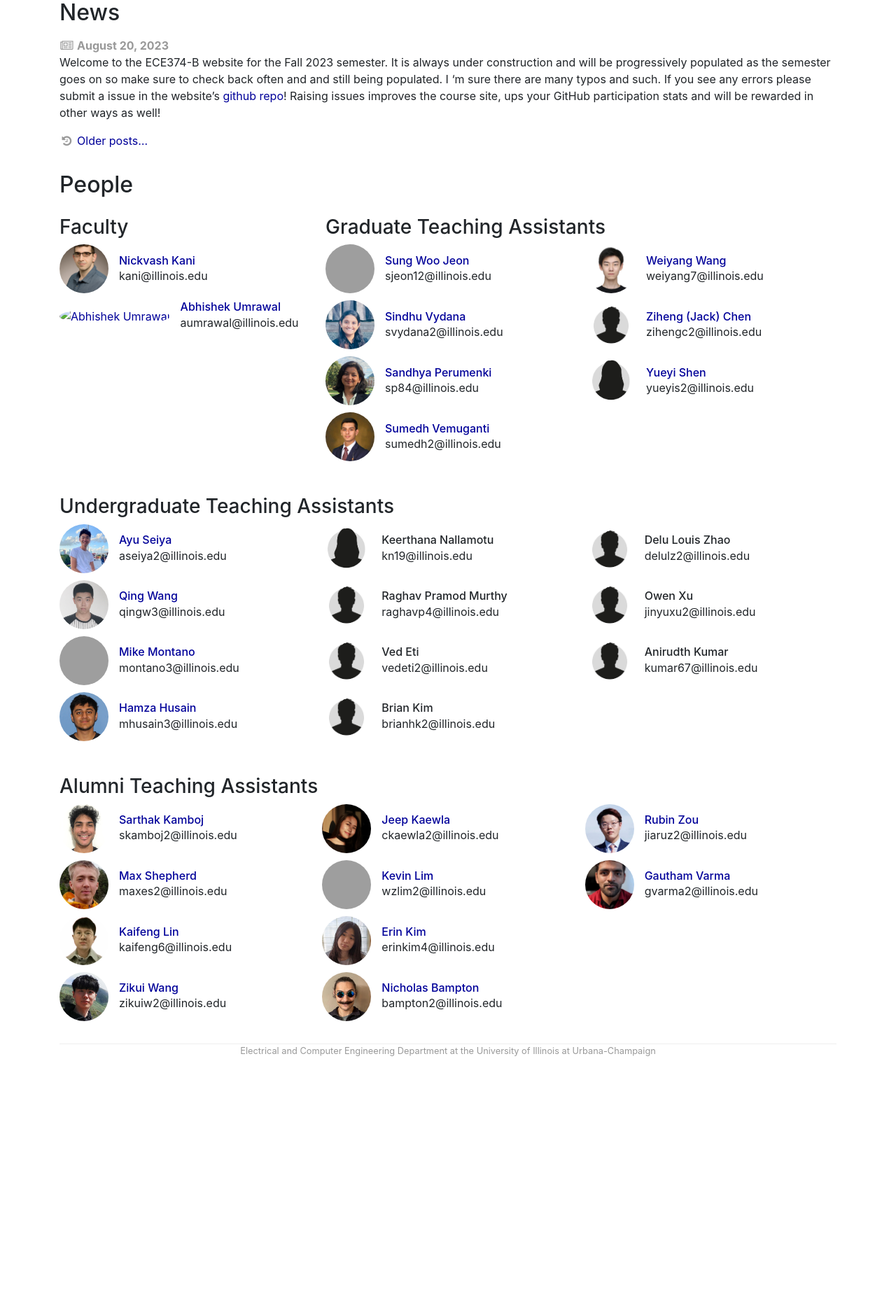
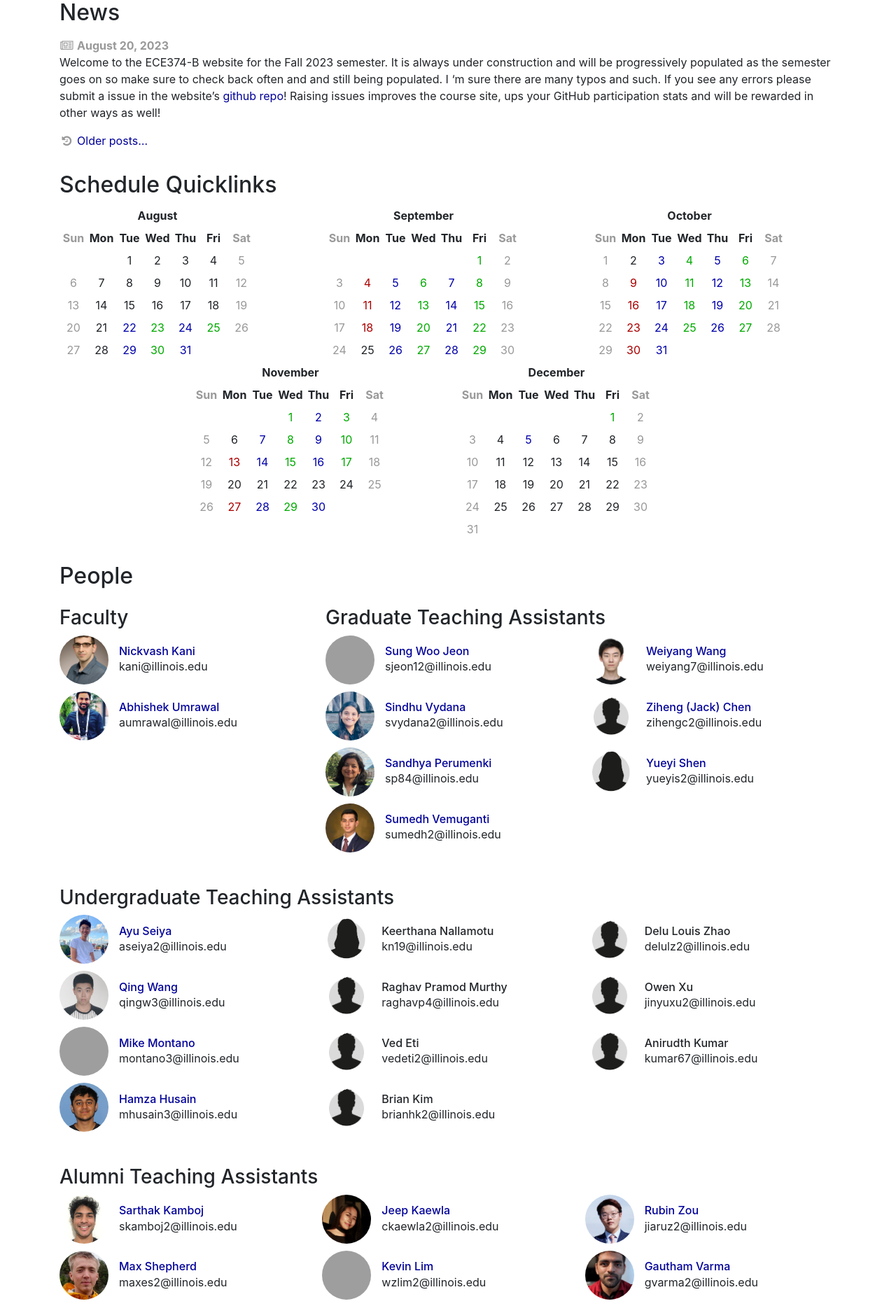
Before and after one commit to UIUC-ECE374B/su25, a Jekyll site: the page built from index.html, in a window 1280 px wide. Shown: the part 550-2416 px from the top of the page at 70% size. Built offline with Jekyll 4.4.1, drawn with Linux system fonts in a browser that asks for light colours; before the commit the page ends 2077 px from its top, so only the background shows below that; grey boxes are pictures that could not be loaded.

Commit message:
Added quicklinks calendar to website

```diff
--- a/_includes/lab-card.html
+++ b/_includes/lab-card.html
@@ -9,7 +9,7 @@
 
 {% if lecture.placeholder %}
 
-<div class="card" style="background-color: #{{ lecture.back-color }};">
+<div class="card" style="background-color: #{{ lecture.back-color }};" id="{{lecture.card-link}}">
     <div class="row align-items-center" style="padding-top: 70px;">
         <div class="col-md-7 text-right">
             <h2 class="card-title">
@@ -29,7 +29,7 @@
 
 {% else %}
 
-<div class="card" style="background-color: #{{ lecture.back-color }};">
+<div class="card" style="background-color: #{{ lecture.back-color }};" id="{{lecture.card-link}}">
     <div class="row">
         <div class="col-md-9">
             <div class="card-body">
--- a/_includes/lecture-card.html
+++ b/_includes/lecture-card.html
@@ -10,7 +10,7 @@
 
 {% if lecture.placeholder %}
 
-<div class="card" style="background-color: #{{ lecture.back-color }};">
+<div class="card" style="background-color: #{{ lecture.back-color }};" id="{{lecture.card-link}}" >
     <div class="row align-items-center" style="padding-top: 70px;">
         <div class="col-md-7 text-right">
             <h1 class="card-title">
@@ -30,7 +30,7 @@
 
 {% else %}
 
-<div class="card" style="background-color: #{{ lecture.back-color }};">
+<div class="card" style="background-color: #{{ lecture.back-color }};" id="{{lecture.card-link}}">
     <div class="row">
         <div class="col-md-10">
             <div class="card-body">
--- /dev/null
+++ b/_includes/quicklinks.html
@@ -0,0 +1,84 @@
+{%- assign months = "08|09|10|11|12" | split: "|" %}
+{%- assign month_names = "August|September|October|November|December" | split: "|" %}
+<section class="people row justify-content-center">
+
+{%- for i in (0..4) %}
+
+<div class="col-md-4">
+{% assign month = months[i] %}
+{% assign month_starts = "2023-" | append: month | append: "-01" %}
+{% assign month_starts_ts = month_starts | date: "%s" %}
+
+{% assign fd = false %}
+<div class="calendar">
+<b class="calendar__month">{{ month_names[i] }}</b>
+<b class="calendar__we">Sun</b><b>Mon</b><b>Tue</b><b>Wed</b><b>Thu</b><b>Fri</b><b class="calendar__we">Sat</b>
+{%- for i in (-7..30) %}
+    {%- assign day = 86400 | times: i | plus: month_starts_ts %}
+    {%- assign dow = day | date: '%u' %}
+    {%- assign m = day | date: '%m' %}
+    {%- assign dayf = day | date: "%Y-%m-%d" %}
+    {%- unless fd %}
+        {%- if dow == '6' %}{% assign fd = true %}{% endif %}
+        {%- continue %}
+    {%- endunless %}
+
+    {%- if month == m %}
+        {%- assign has_lec = false %}
+        {%- assign has_lab = false %}
+        {%- assign has_hw = false %}
+        {%- assign link = "" %}
+        {%- case dow %}
+            {%- when '6' %}<span class="calendar__we {{ has_posts }} ">
+            {%- when '7' %}<span class="calendar__we {{ has_posts }}">
+            {%- else %}
+                {%- for post in site.lectures %}
+                    {%- assign d = post.deliverydate | date: "%Y-%m-%d" %}
+                    {%- if d == dayf %}
+                        {% assign has_lec = true %}
+                        {%- assign link = "/lectures.html#" | append: post.card-link %}
+                        {% break %}
+                    {% endif %}
+                {%- endfor %}
+                {%- for post in site.labs %}
+                    {%- assign d = post.deliverydate | date: "%Y-%m-%d" %}
+                    {%- if d == dayf %}
+                        {% assign has_lab = true %}
+                        {%- assign link = "/lectures.html#" | append: post.card-link %}
+                        {% break %}
+                    {% endif %}
+                {%- endfor %}
+                {%- for postl in site.data.homework %}
+                    {% assign post = postl[1] %}
+                    {%- assign d = post.due-date | date: "%Y-%m-%d" %}
+                    {%- if d == dayf %}
+                        {% assign has_hw = true %}
+                        {%- assign link = "/homeworks.html" %}
+                        {% break %}
+                    {% endif %}
+                {%- endfor %}
+                {%- if has_lec %}
+                    <span><a href="{{ site.base }}{{ link }}" style="color:#0000aa;">
+                {%- elsif has_lab %}
+                    <span><a href="{{ site.base }}{{ link }}" style="color:#00aa00;">
+                {%- elsif has_hw %}
+                    <span><a href="{{ site.base }}{{ link }}" style="color:#aa0000;">
+                {%- else %}
+                    <span class="">
+                {%- endif %}
+        {%- endcase %}
+        {%- if has_lec or has_lab or has_hw %}
+            {{ day | date: '%e' }}</a></span>
+        {%- else %}
+            {{ day | date: '%e' }}</span>
+        {%- endif %}
+    {%- else %}
+        <span></span>
+    {% endif %}
+{%- endfor %}
+</div>
+</div>
+
+{%- endfor %}
+
+</section>
--- a/css/group.scss
+++ b/css/group.scss
@@ -282,3 +282,36 @@ svg {
     background-color: #4d0099;
     color: white;
   }
+
+
+  .calendar {
+    display: grid;
+    grid-template-columns: repeat(7, 2.5rem);
+    line-height: 2rem;
+    text-align: center;
+  }
+  .calendar__we {
+    color: #999;
+  }
+  .calendar__lec {
+    color: #22e;
+  }
+  .calendar__lab {
+    color: #2e2;
+  }
+  .calendar__hw {
+    color: #e22;
+  }
+  .calendar__ext {
+    font-style: normal;
+    position: relative;
+    &:after{
+        content: '•';
+        position: absolute;
+        top: -.45em;
+        right: .125em;
+    }
+  }
+  .calendar__month {
+    grid-column: 1 / 8;
+  }
--- a/index.html
+++ b/index.html
@@ -47,6 +47,12 @@ role-tables:
     {% endif %}
 </section>
 
+
+<h2>Schedule Quicklinks</h2>
+{% include quicklinks.html%}
+
+
+
 <div id="people">
     <h2>People</h2>
     {% for role-table in page.role-tables %}
```
Also changed, not shown: homeworks.md (+10 -4 lines), img/people/abhishek.jpeg (added).
